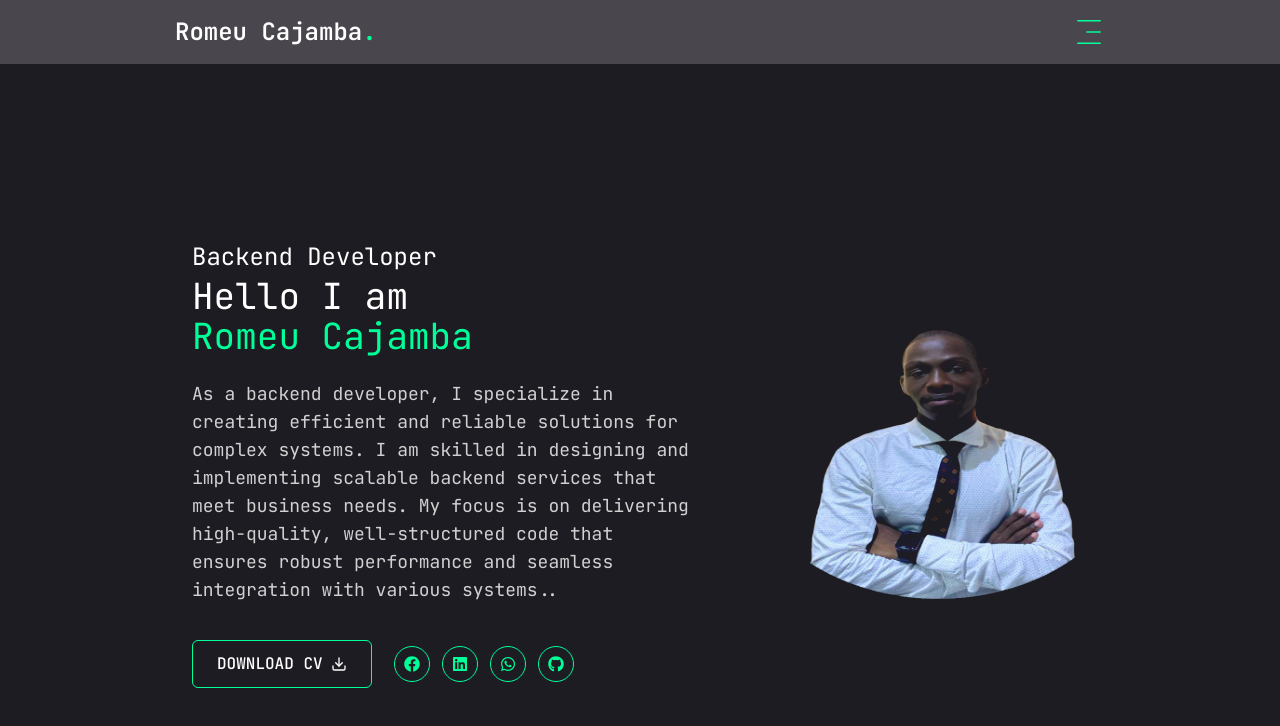
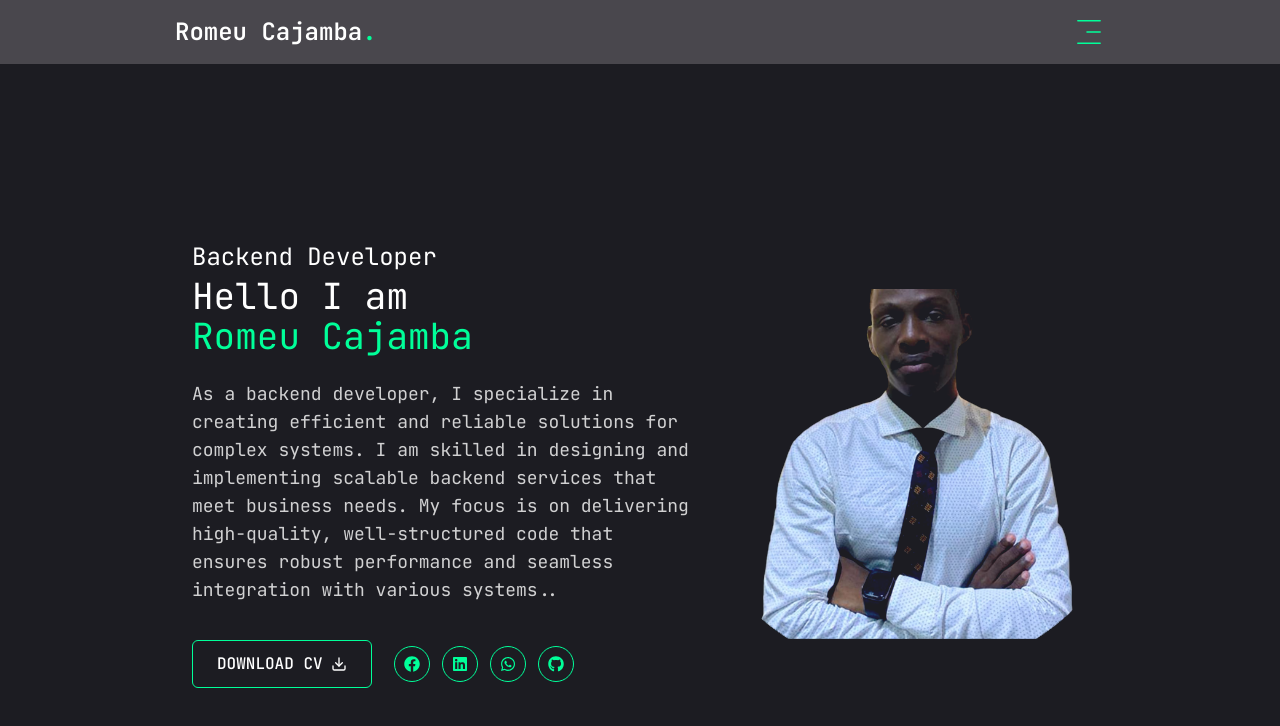
Before and after one commit to romeucajamba/portfolio_Cajamba, a Next.js app: page / in a window 1280 px wide. Shown: the top 726 px of the page. Built offline with nearby package versions, Linux system fonts and the light colour scheme.

Commit message:
feat:image size

```diff
--- a/src/components/Photo.tsx
+++ b/src/components/Photo.tsx
@@ -21,13 +21,19 @@ const Photo = () => {
                     initial={{opacity: 0}}
                     animate={{ opacity: 1,
                     transition: {
-                    delay: 2,
-                    duration: 0.4,
-                        ease: "easeInOut"}}}
-
-                    className="w-[298px] h-[298px] xl:w-[498px] xl:h-[498px] mix-blend-lighten">
-                    <Image src={RomeuPhoto} priority quality={100} fill alt="photo"
-                    className="obejct-contain"
+                        delay: 2,
+                        duration: 0.4,
+                        ease: "easeInOut"
+                    }}}
+                    className="w-[250px] h-[250px] md:w-[350px] md:h-[350px] xl:w-[498px] xl:h-[498px] mix-blend-lighten"
+               >
+                    <Image
+                        src={RomeuPhoto}
+                        priority
+                        quality={100}
+                        fill
+                        alt="photo"
+                        className="object-cover" // Note that the correct class is 'object-cover' instead of 'obejct-contain'
                     />
                </motion.div>
             </motion.div>
```
